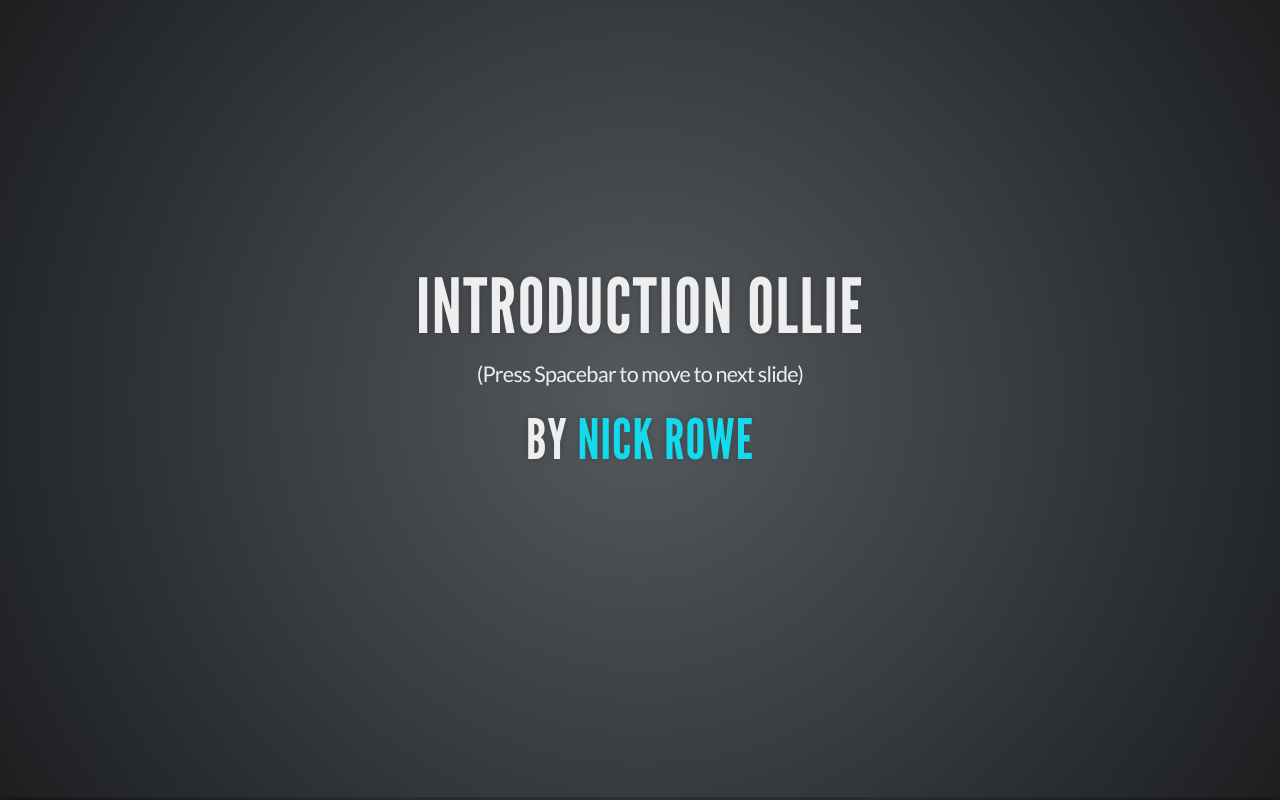
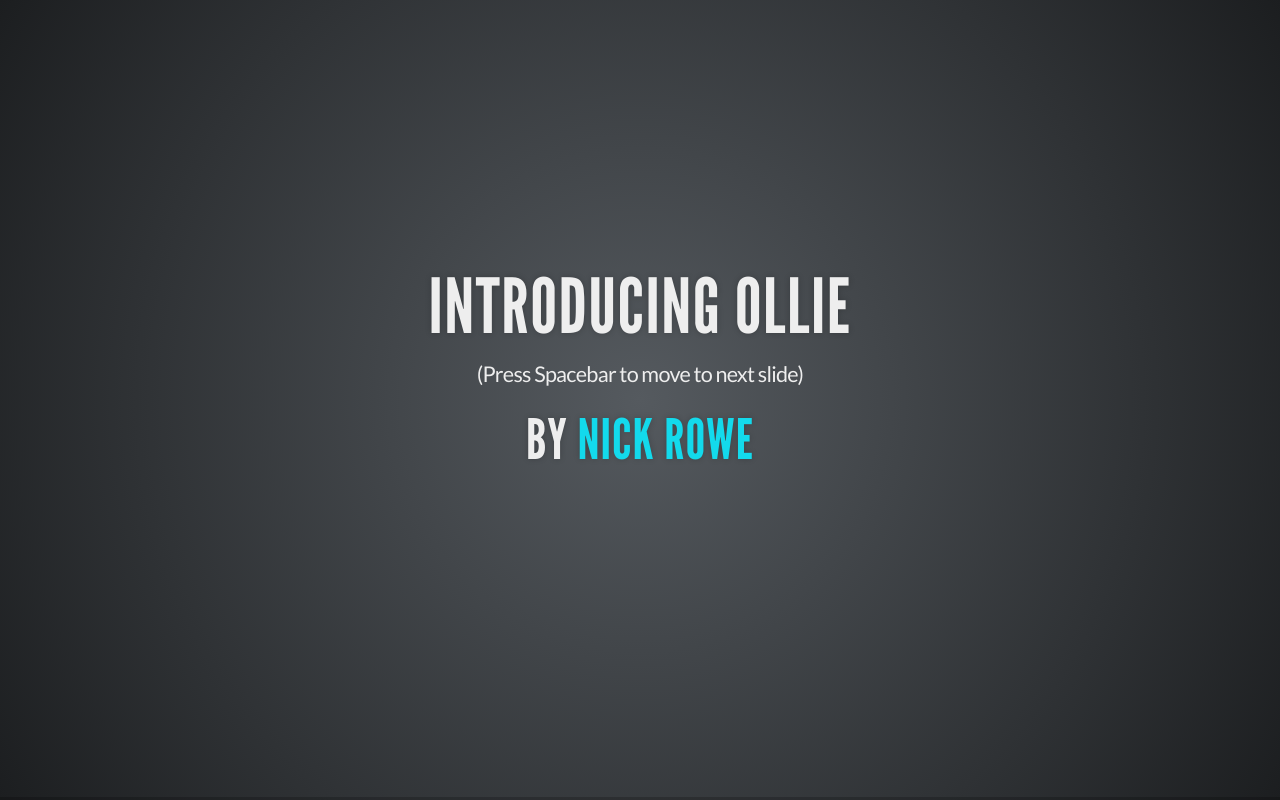
Before and after one commit to modcloth-labs/ollie, a plain HTML site: page ollie-introduction/index.html in a window 1280 px wide. Drawn offline with Linux system fonts and the light colour scheme.

Commit message:
Update presentation

```diff
--- a/ollie-introduction/index.html
+++ b/ollie-introduction/index.html
@@ -35,7 +35,7 @@ document.write( '<link rel="stylesheet" href="../vendor/reveal.js/css/print/' +
 <div class="reveal">
   <div class="slides">
     <section>
-  <h2>Introduction Ollie</h2>
+  <h2>Introducing Ollie</h2>
   <p>
     <small>(Press Spacebar to move to next slide)</small>
   </p>
```
